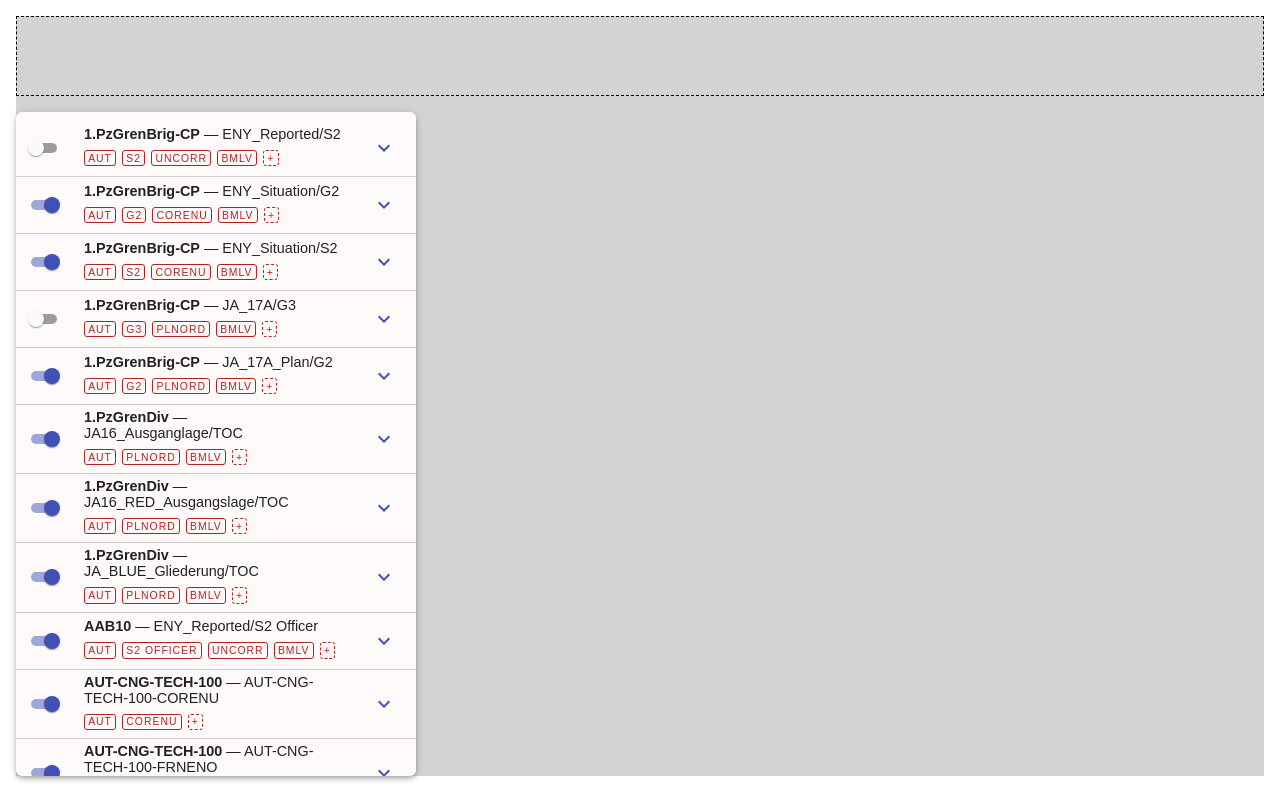
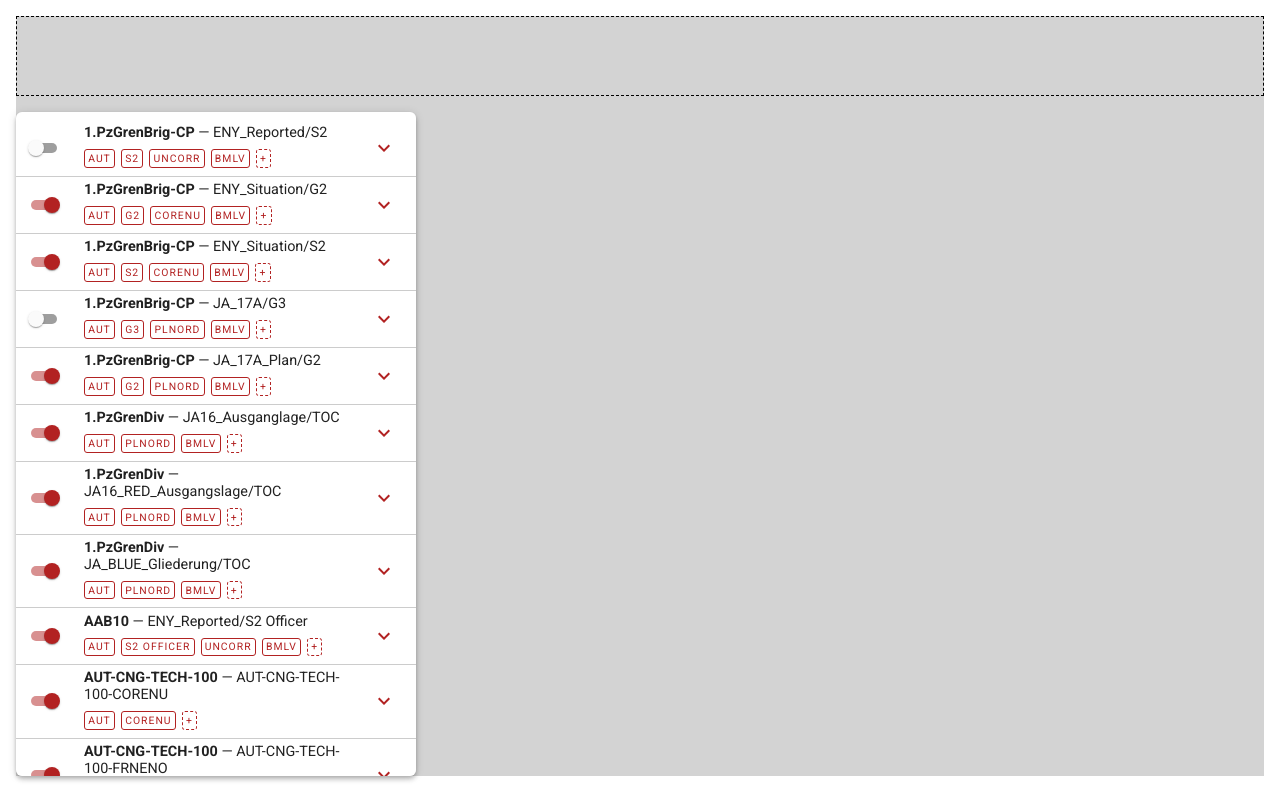
Before and after one commit to dehmer/lab-wirth, a React (Create React App) app: page / in a window 1280 px wide. Built offline with nearby package versions, Linux system fonts and the light colour scheme.

Commit message:
playing with fonts and themes.

```diff
--- a/package.json
+++ b/package.json
@@ -13,7 +13,8 @@
     "ramda": "^0.27.0",
     "react": "^16.13.0",
     "react-dom": "^16.13.0",
-    "react-scripts": "3.4.0"
+    "react-scripts": "3.4.0",
+    "typeface-roboto": "0.0.75"
   },
   "scripts": {
     "start": "react-scripts start",
--- a/src/App.js
+++ b/src/App.js
@@ -48,8 +48,7 @@
     overflow: 'auto',
     pointerEvents: 'auto',
     borderRadius: '6px', // default: 4px
-    gridArea: 'L',
-    backgroundColor: '#fffafa' // snow: https://encycolorpedia.com/fffafa
+    gridArea: 'L'
   },
 
   rightPanel: {
--- a/src/LayerGroup.js
+++ b/src/LayerGroup.js
@@ -1,4 +1,5 @@
 import React from 'react'
+import 'typeface-roboto'
 import { makeStyles } from '@material-ui/core/styles'
 import List from '@material-ui/core/List'
 import Collapse from '@material-ui/core/Collapse'
@@ -17,7 +18,7 @@
     gridTemplateAreas: '"L C R"',
     padding: '4px 8px', // top/bottom left/right
     borderBottom: '1px solid #cccccc',
-    fontFamily: 'sans-serif',
+    fontFamily: 'Roboto'
   },
 
   layerItem: {
@@ -27,7 +28,7 @@
     gridTemplateAreas: '"L C R"',
     padding: '4px 8px', // top/bottom left/right
     borderBottom: '1px solid #cccccc',
-    fontFamily: 'sans-serif',
+    fontFamily: 'Roboto',
     backgroundColor: '#f5f5f5',
   },
 
@@ -46,7 +47,7 @@
     gridArea: 'R',
     justifySelf: 'end',
     alignSelf: 'center'
-  },
+  }
 }))
 
 const VisibilitySwitch = props => {
--- a/src/TagPanel.js
+++ b/src/TagPanel.js
@@ -1,12 +1,5 @@
 import React from 'react'
 import { makeStyles } from '@material-ui/core/styles'
-
-const DarkRed = 'darkred'
-const RedSalsa = '#fd3a4a' // https://encycolorpedia.com/fd3a4a
-const PinkRed = '#c50212' // https://encycolorpedia.com/c50212
-const Firebrick = "#b22222"
-
-const TagColor = Firebrick
 
 const useStyles = makeStyles(theme => ({
   'tag-area': {
@@ -15,14 +8,14 @@
     display: 'flex',
     flexWrap : 'wrap',
     alignContent: 'flex-start',
-    fontWeight: 100
+    // fontWeight: 100
   },
 
   tag: {
     pointerEvents: 'none',
-    border: `1px solid ${TagColor}`,
+    border: `1px solid ${theme.palette.primary.main}`,
     borderRadius: '3px',
-    color: TagColor,
+    color: theme.palette.primary.main,
     fontSize: '.65rem',
     letterSpacing: '1px',
     padding: '.1rem .2rem',
@@ -35,9 +28,9 @@
 
   tagPlaceholder: {
     pointerEvents: 'none',
-    border: `1px dashed ${TagColor}`,
+    border: `1px dashed ${theme.palette.primary.main}`,
     borderRadius: '3px',
-    color: TagColor,
+    color: theme.palette.primary.main,
     fontSize: '.65rem',
     letterSpacing: '1px',
     padding: '.1rem .2rem',
--- a/src/index.js
+++ b/src/index.js
@@ -1,10 +1,13 @@
 import React from 'react'
 import ReactDOM from 'react-dom'
+import { MuiThemeProvider } from '@material-ui/core/styles'
 import App from './App'
 import * as serviceWorker from './serviceWorker'
+import theme from './theme'
 
 const root = document.getElementById('root')
-ReactDOM.render(<App/>, root)
+const app = <MuiThemeProvider theme={theme}><App/></MuiThemeProvider>
+ReactDOM.render(app, root)
 
 // If you want your app to work offline and load faster, you can change
 // unregister() to register() below. Note this comes with some pitfalls.
--- /dev/null
+++ b/src/theme.js
@@ -0,0 +1,16 @@
+import { createMuiTheme } from '@material-ui/core/styles'
+
+const DarkRed = 'darkred'
+const RedSalsa = '#fd3a4a' // https://encycolorpedia.com/fd3a4a
+const PinkRed = '#c50212' // https://encycolorpedia.com/c50212
+const Firebrick = "#b22222"
+const GreenSheen = "#055555"
+const TabrizTeal = "#005553"
+
+export default createMuiTheme({
+  palette: {
+    primary: {
+      main: Firebrick
+    }
+  }
+})
```
Also changed, not shown: 1 other file (tests, documents, lock files or other folders).
